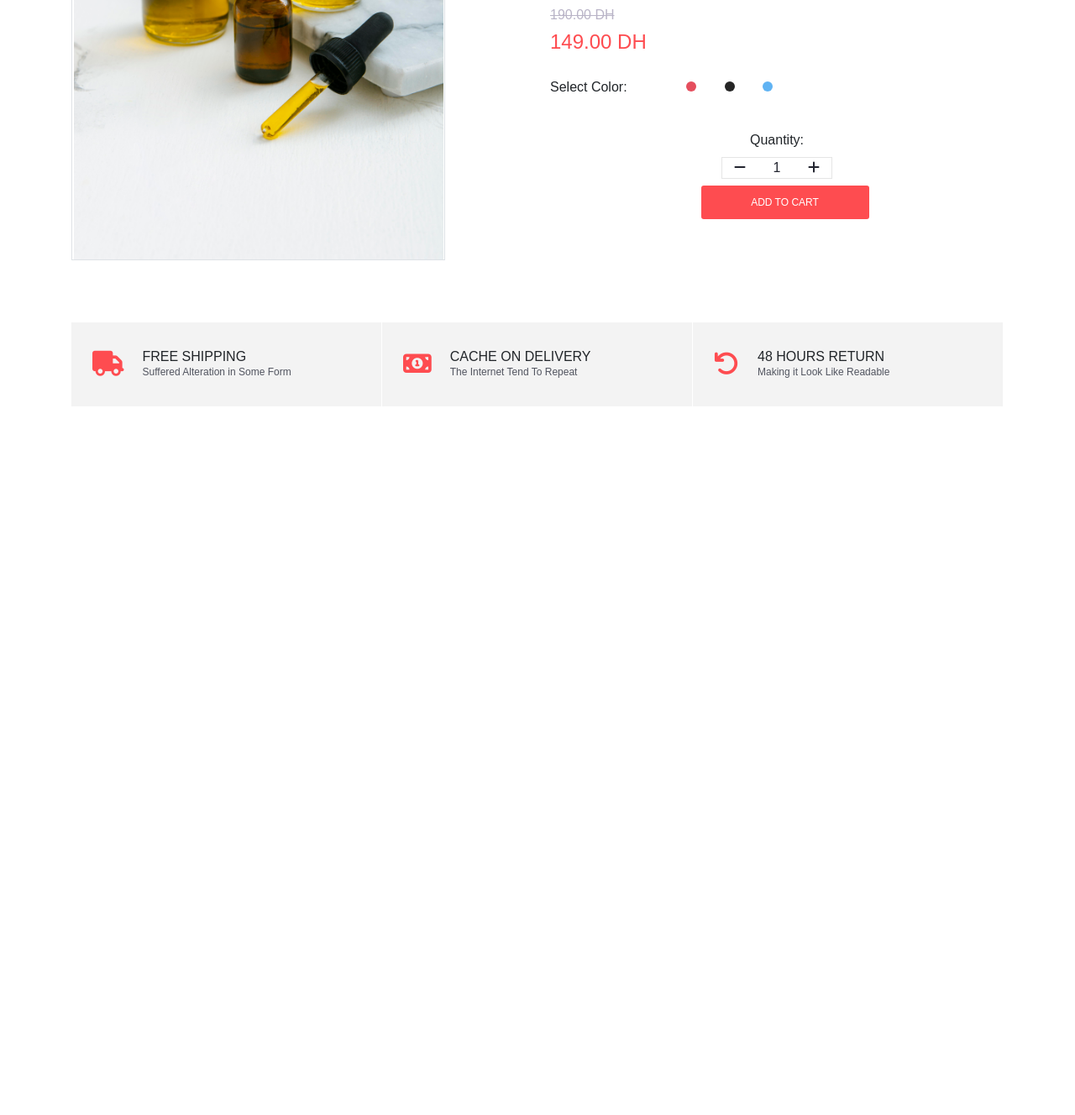
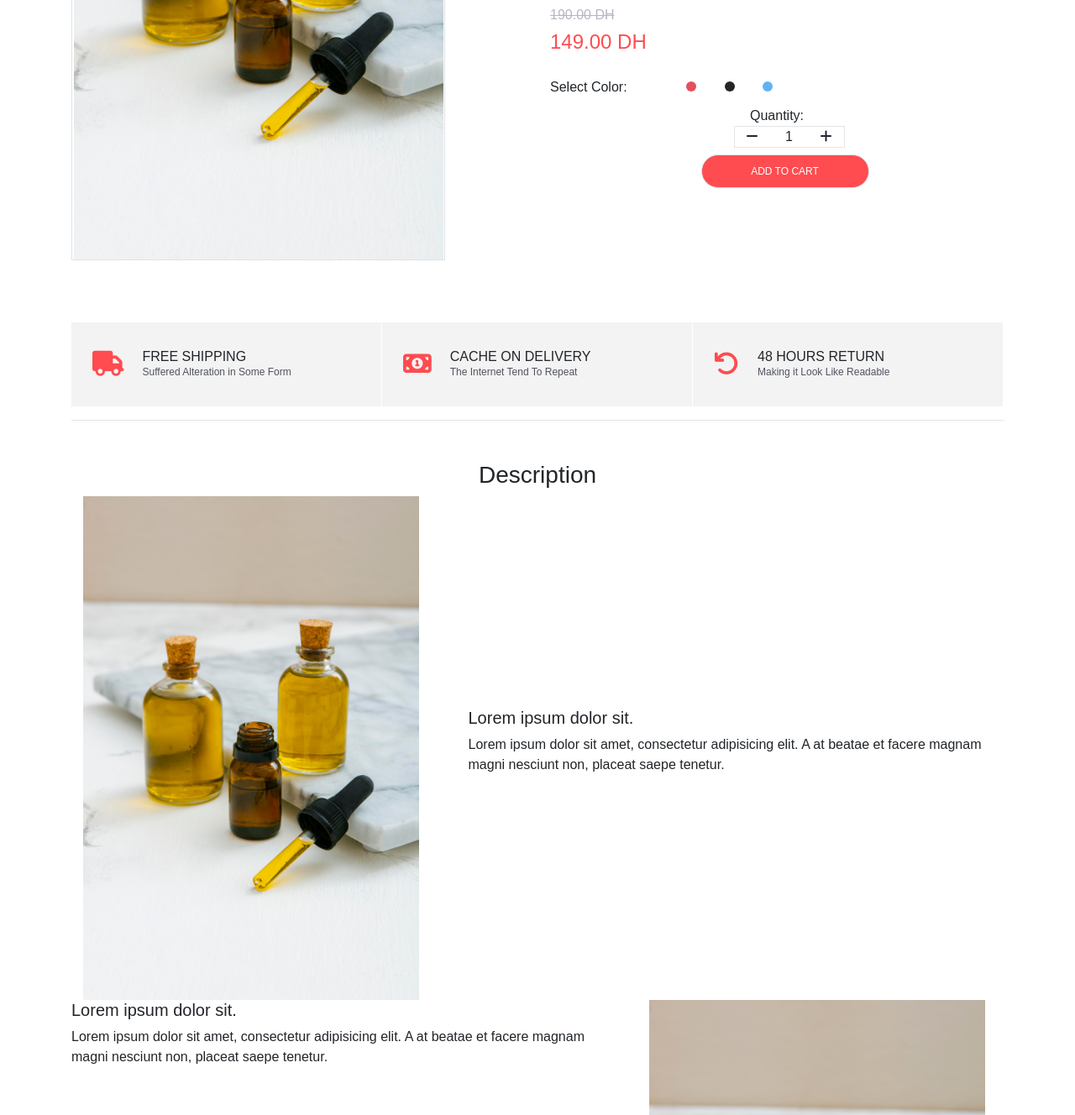
Before and after one commit to SaraMarhoum/EL-Gt-Store, a website: page product.html in a window 1280 px wide. Shown: the part 352-1680 px from the top of the page at 84% size. Before the commit the page ends 836 px from the top, so only its background shows below. Drawn offline with nearby package versions, Linux system fonts and the light colour scheme.

Commit message:
Product description Added

```diff
--- a/product.html
+++ b/product.html
@@ -14,7 +14,7 @@
 </head>
 <body>
 <!-- Page Content -->
-    <!--Section Product -->
+<!--Section Product -->
 <section class="productSection">
     <div class="container">
         <div class="row">
@@ -48,9 +48,9 @@
                             <li style="background: #60b3f3"></li>
                         </ul>
                     </div>
-                    <div class="quantity d-flex flex-column flex-row align-items-center">
+                    <div class="quantity d-flex flex-column flex-row align-items-center justify-content-center">
                         <span>Quantity:</span>
-                        <div class="quantity_selector m-2">
+                        <div class="quantity_selector mb-2 ">
                             <span class="minus">
                                 <i class="fa fa-minus" aria-hidden="true">
 
@@ -62,7 +62,7 @@
                                 </i>
                             </span>
                         </div>
-                        <div class="red_button add_to_cart_button">
+                        <div class="red_button add_to_cart_button border rounded-pill">
                             <a href="#">add to cart</a>
                         </div>
 
@@ -72,10 +72,10 @@
         </div>
     </div>
 </section>
-    <!--    Section Related Product-->
+<!--    Section Related Product-->
 
 
-    <!--    Section About Product -->
+<!--    Section About Product -->
 <section class="product_benefit">
     <div class="container">
         <div class="row benefit_row d-flex flex-row align-items-center">
@@ -118,10 +118,39 @@
             </div>
 
         </div>
+        <!--        HR-->
+        <hr>
     </div>
 </section>
+<section class="productDesc container">
+    <div class="desc_title text-center mt-lg-5">
+        <h3>Description</h3>
+    </div>
+    <div class="desc_content row">
+
+        <div class="row align-items-center">
+
+            <div class="col-5 text-center">
+                <img src="src/img/product.jpg" alt="" width="400px">
+            </div>
+            <div class="col-7">
+                <h5>Lorem ipsum dolor sit.</h5>
+                <p>Lorem ipsum dolor sit amet, consectetur adipisicing elit. A at beatae et facere magnam magni nesciunt
+                    non, placeat saepe tenetur.</p>
+            </div>
+        </div>
 
 
+        <div class="col-7">
+            <h5>Lorem ipsum dolor sit.</h5>
+            <p>Lorem ipsum dolor sit amet, consectetur adipisicing elit. A at beatae et facere magnam magni nesciunt
+                non, placeat saepe tenetur.</p>
+        </div>
+        <div class="col-5 text-center">
+            <img src="src/img/product.jpg" alt="" width="400px">
+        </div>
+    </div>
+</section>
 <!--bootstrap JS-->
 <script crossorigin="anonymous"
         integrity="sha384-J6qa4849blE2+poT4WnyKhv5vZF5SrPo0iEjwBvKU7imGFAV0wwj1yYfoRSJoZ+n"
```
Also changed, not shown: app/scss/_single-product.scss (line endings or trailing spaces), 1 other file.
